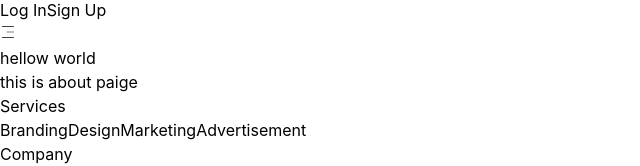
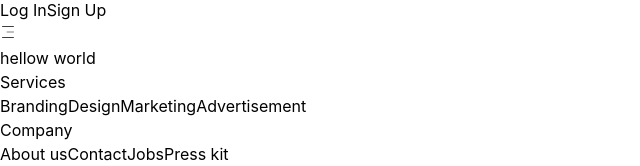
Before and after one commit to tahmidurrahmann/company-evaluation-platform-client, a React (Vite) app: page /aboutUs in a window 1280 px wide. Shown: the part 350-516 px from the top of the page, without its empty margins (0-640 px from the left). Built offline with nearby package versions, Linux system fonts and the light colour scheme.

Commit message:
Our Values or Mission section added

```diff
--- a/src/pages/About-us/Aboutus.jsx
+++ b/src/pages/About-us/Aboutus.jsx
@@ -4,7 +4,7 @@ const Aboutus = () => {
     return (
         <div>
             <h1>hellow world</h1>
-            <h1>this is about paige</h1>
+
         </div>
     );
 };
```
Also changed, not shown: src/pages/Our Values or Mission paige/OurValuesOrMission.jsx (added, +11 -0 lines).
